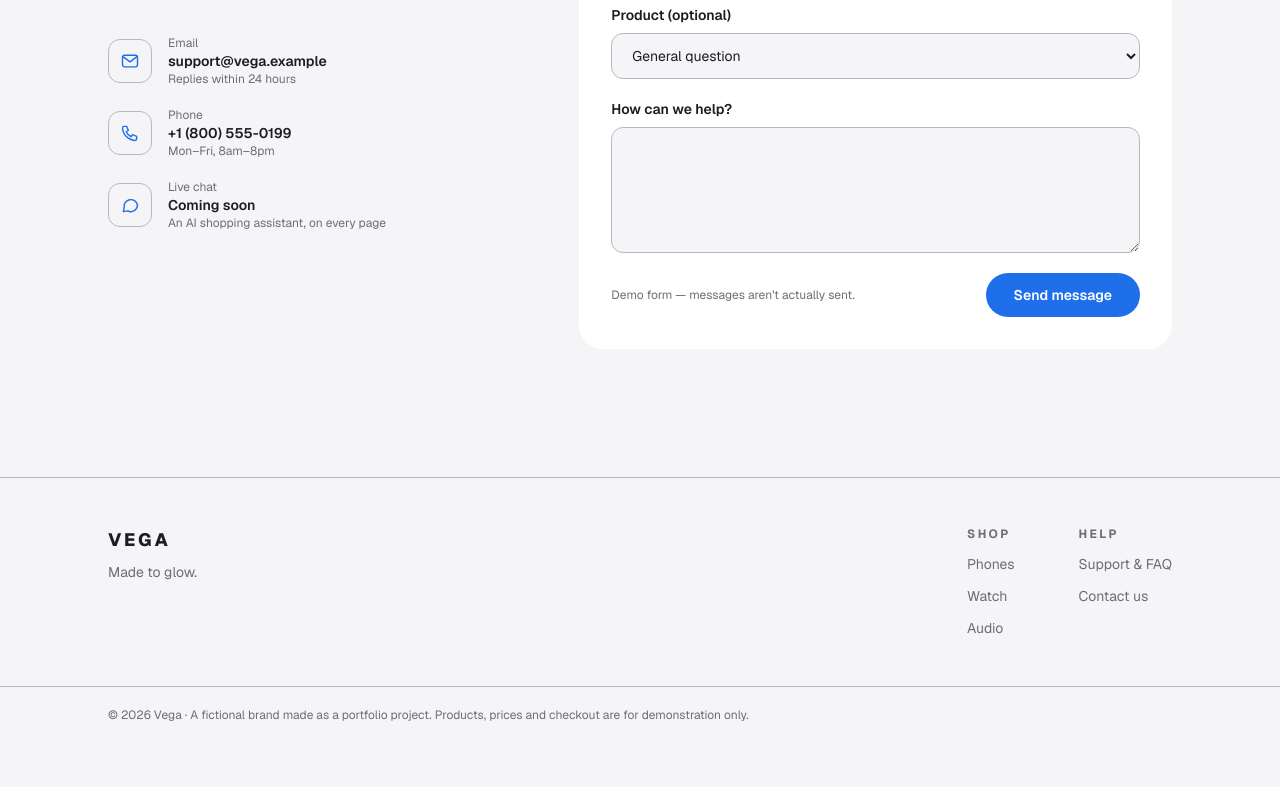
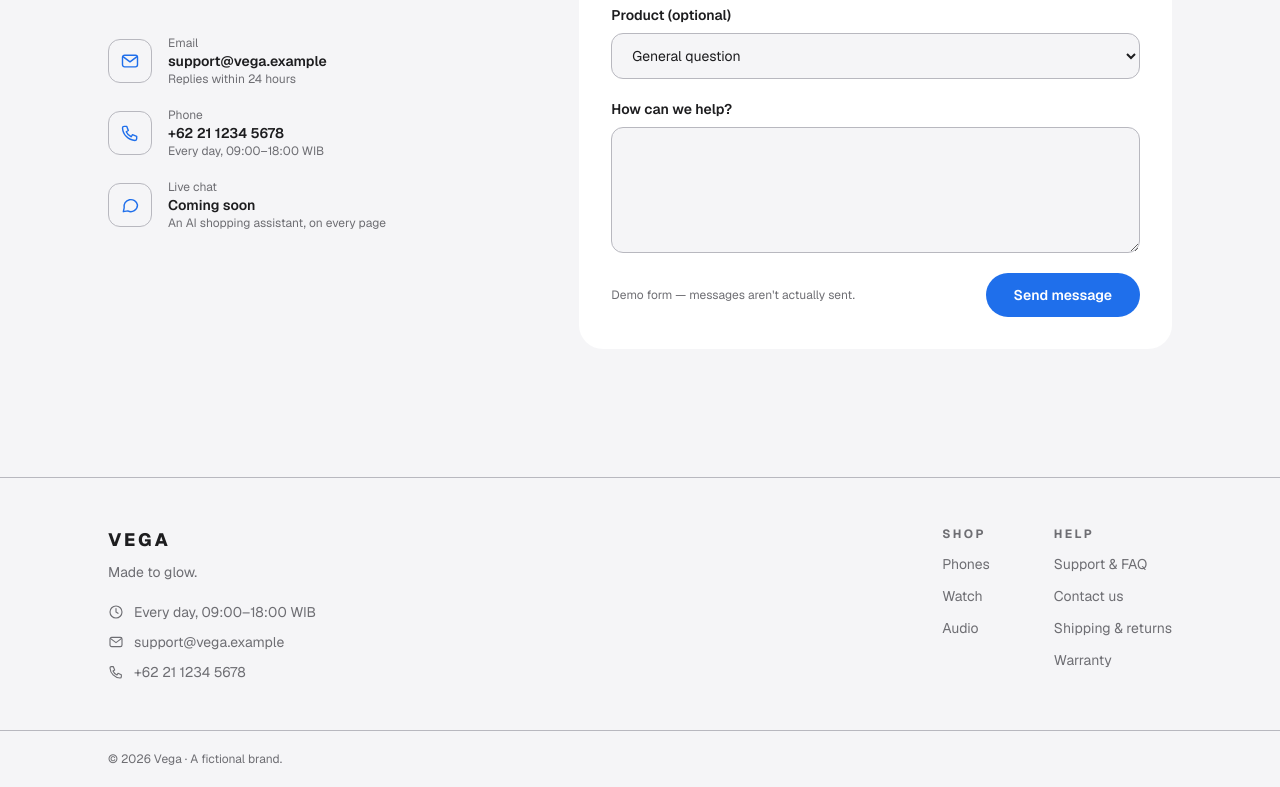
Before and after one commit to marcelljonathan/Vega-Electronic-Store, a Next.js app: page /support in a window 1280 px wide. Shown: the part 2250-3037 px from the top of the page. Before the commit the page ends 2993 px from the top, so only its background shows below. Built offline with nearby package versions, Linux system fonts and the light colour scheme.

Commit message:
Expand the footer with support hours, contact details and policy links
Contact details now live in lib/contact.ts, shared by the footer and the
Support page.

Co-Authored-By: Claude Opus 5.5 <noreply@anthropic.com>

```diff
--- a/src/app/Footer.tsx
+++ b/src/app/Footer.tsx
@@ -1,4 +1,5 @@
 import Link from "next/link";
+import { supportContact } from "@/lib/contact";
 
 const columns = [
   {
@@ -14,20 +15,38 @@ const columns = [
     links: [
       { label: "Support & FAQ", href: "/support" },
       { label: "Contact us", href: "/support#contact" },
+      { label: "Shipping & returns", href: "/support#shipping" },
+      { label: "Warranty", href: "/support#warranty" },
     ],
   },
 ];
+
+const contactLines = [
+  { icon: "clock", text: supportContact.hours },
+  { icon: "email", text: supportContact.email },
+  { icon: "phone", text: supportContact.phone },
+] as const;
 
 // Site-wide footer — rendered by AppShell under every page.
 export default function Footer() {
   return (
     <footer className="border-t border-line">
       <div className="mx-auto flex max-w-280 flex-col gap-10 px-7 py-12 sm:flex-row sm:justify-between">
-        <div className="flex flex-col gap-2">
-          <Link href="/" className="text-lg font-extrabold tracking-[0.16em]">
-            VEGA
-          </Link>
-          <p className="text-sm text-muted">Made to glow.</p>
+        <div className="flex flex-col gap-5">
+          <div className="flex flex-col gap-2">
+            <Link href="/" className="text-lg font-extrabold tracking-[0.16em]">
+              VEGA
+            </Link>
+            <p className="text-sm text-muted">Made to glow.</p>
+          </div>
+          <ul className="flex flex-col gap-2.5">
+            {contactLines.map((c) => (
+              <li key={c.icon} className="flex items-center gap-2.5 text-sm text-muted">
+                <FooterIcon name={c.icon} />
+                {c.text}
+              </li>
+            ))}
+          </ul>
         </div>
         <div className="flex gap-16">
           {columns.map((col) => (
@@ -50,10 +69,47 @@ export default function Footer() {
       </div>
       <div className="border-t border-line">
         <p className="mx-auto max-w-280 px-7 py-5 text-xs text-muted">
-          © 2026 Vega · A fictional brand made as a portfolio project. Products,
-          prices and checkout are for demonstration only.
+          © 2026 Vega · A fictional brand.
         </p>
       </div>
     </footer>
   );
 }
+
+function FooterIcon({ name }: { name: "clock" | "email" | "phone" }) {
+  const common = {
+    width: 16,
+    height: 16,
+    viewBox: "0 0 24 24",
+    fill: "none",
+    stroke: "currentColor",
+    strokeWidth: 1.7,
+    strokeLinecap: "round" as const,
+    strokeLinejoin: "round" as const,
+    "aria-hidden": true,
+    className: "shrink-0",
+  };
+
+  if (name === "clock") {
+    return (
+      <svg {...common}>
+        <circle cx="12" cy="12" r="9" />
+        <path d="M12 7v5l3 2" />
+      </svg>
+    );
+  }
+  if (name === "email") {
+    return (
+      <svg {...common}>
+        <rect x="3" y="5" width="18" height="14" rx="2.5" />
+        <path d="M4 7l8 6 8-6" />
+      </svg>
+    );
+  }
+  // phone
+  return (
+    <svg {...common}>
+      <path d="M5 4h3l2 5-2.5 1.5a11 11 0 0 0 6 6L15 14l5 2v3a2 2 0 0 1-2 2A16 16 0 0 1 3 6a2 2 0 0 1 2-2z" />
+    </svg>
+  );
+}
--- a/src/app/support/page.tsx
+++ b/src/app/support/page.tsx
@@ -1,6 +1,7 @@
 import type { Metadata } from "next";
 import HelpCenter from "./HelpCenter";
 import ContactForm from "./ContactForm";
+import { supportContact } from "@/lib/contact";
 
 export const metadata: Metadata = {
   title: "Support — Vega",
@@ -17,16 +18,19 @@ type SupportIconName =
 
 const policies = [
   {
+    id: "warranty",
     icon: "warranty",
     title: "1-year warranty",
     body: "Every Vega product is covered for a full year against manufacturing defects, at no extra cost.",
   },
   {
+    id: "repairs",
     icon: "repair",
     title: "Easy repairs",
     body: "Something broken? Tell us what happened and we'll arrange the pickup, the repair and the trip back — usually within 5 business days.",
   },
   {
+    id: "shipping",
     icon: "shipping",
     title: "Free shipping & 30-day returns",
     body: "Every order ships free, and you have 30 days from delivery to return anything for a full refund.",
@@ -34,8 +38,8 @@ const policies = [
 ] as const;
 
 const contacts = [
-  { icon: "email", label: "Email", value: "support@vega.example", note: "Replies within 24 hours" },
-  { icon: "phone", label: "Phone", value: "+1 (800) 555-0199", note: "Mon–Fri, 8am–8pm" },
+  { icon: "email", label: "Email", value: supportContact.email, note: "Replies within 24 hours" },
+  { icon: "phone", label: "Phone", value: supportContact.phone, note: supportContact.hours },
   { icon: "chat", label: "Live chat", value: "Coming soon", note: "An AI shopping assistant, on every page" },
 ] as const;
 
@@ -56,7 +60,11 @@ export default function SupportPage() {
         </div>
         <div className="grid grid-cols-1 gap-5 md:grid-cols-3">
           {policies.map((p) => (
-            <div key={p.title} className="flex flex-col gap-3 rounded-2xl bg-card p-6">
+            <div
+              key={p.id}
+              id={p.id}
+              className="flex scroll-mt-24 flex-col gap-3 rounded-2xl bg-card p-6"
+            >
               <span className="grid h-11 w-11 place-items-center rounded-xl border border-line text-accent">
                 <SupportIcon name={p.icon} />
               </span>
--- /dev/null
+++ b/src/lib/contact.ts
@@ -0,0 +1,7 @@
+// Vega's support contact details — shared by the Support page and the footer,
+// so both always show the same thing. The phone number is a placeholder.
+export const supportContact = {
+  email: "support@vega.example",
+  phone: "+62 21 1234 5678",
+  hours: "Every day, 09:00–18:00 WIB",
+};
```
